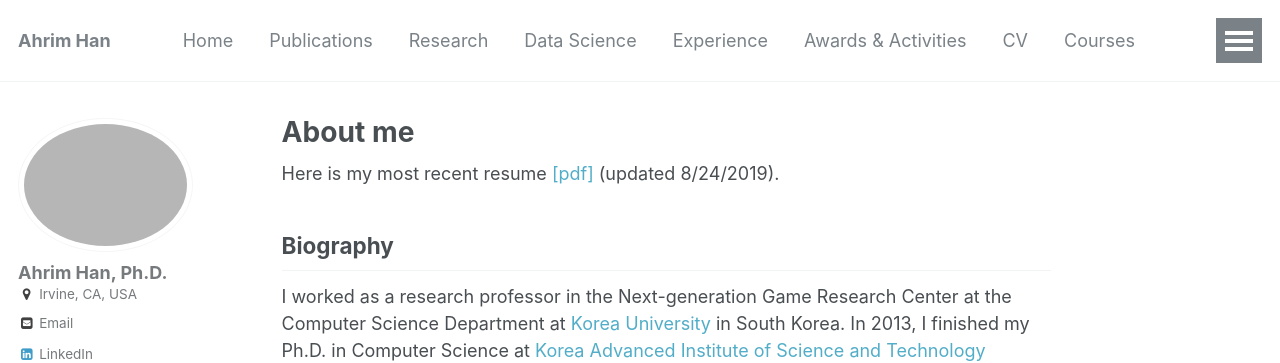
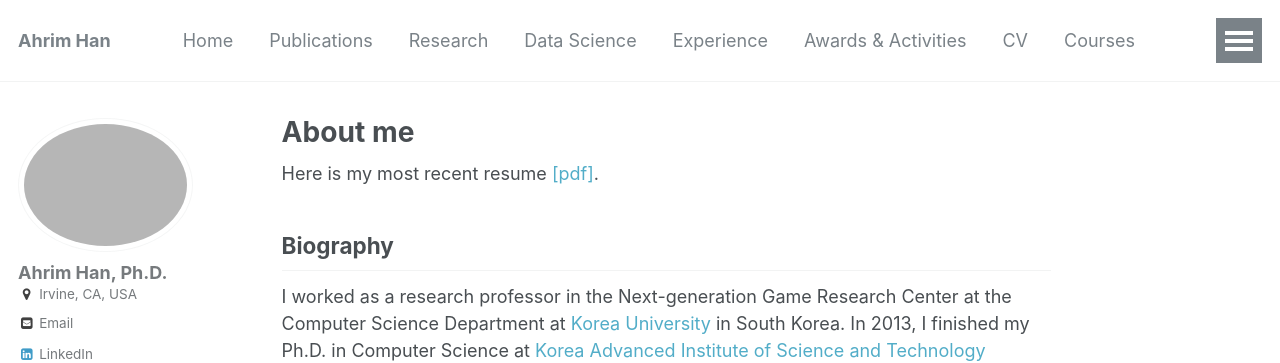
Before and after one commit to ahrimhan/ahrimhan.github.io, a Jekyll site: the page built from _pages/about.md, in a window 1280 px wide and 1392 px high. Shown: the top 363 px of the window. Built offline with Jekyll 4.4.1, drawn with Linux system fonts in a browser that asks for light colours; some web fonts are replaced.

Commit message:
updated the introduction pages

```diff
--- a/_pages/about.md
+++ b/_pages/about.md
@@ -8,7 +8,7 @@ redirect_from:
   - /about.html
 ---
 
-Here is my most recent resume [[pdf]](/files/ahrimhan_data_scientist.pdf) (updated 8/24/2019).
+Here is my most recent resume [[pdf]](/files/resume.pdf).
 
 Biography
 ------
```
